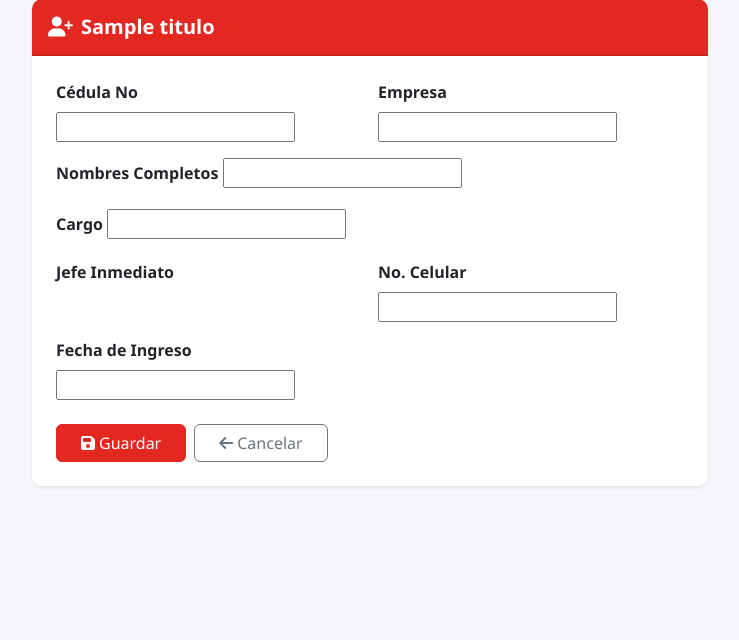
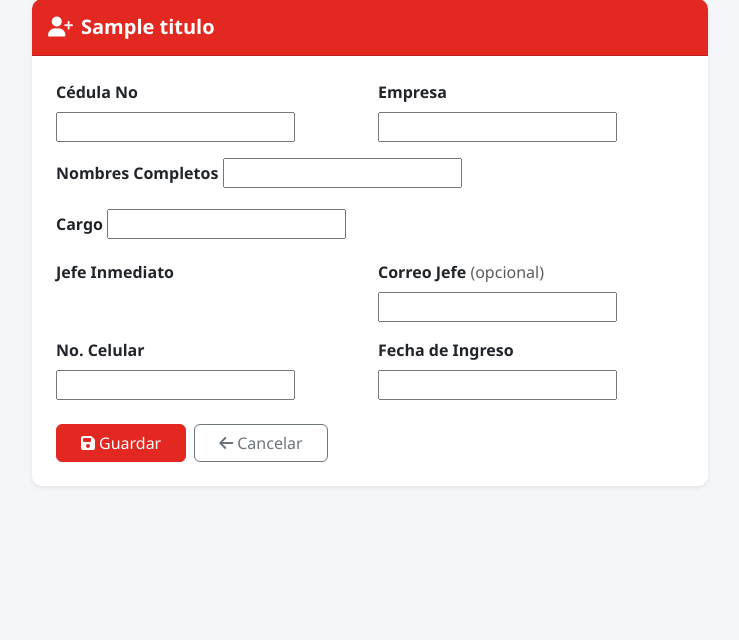
Before and after one commit to Corzito/proyecto_jefecito, a Django app: template _periodo_de_prueba/templates/_periodo_de_prueba/form.html in a window 1280 px wide. Shown: the part 112-752 px from the top of the page, without its empty margins (270-1009 px from the left). Run offline with Django 3.2, Linux system fonts and the light colour scheme; the template is opened without the code that fills it: most values are stand-ins (such as "Sample title", 1, 10 or a date in 2020); form fields are guessed from the names that the template uses.

Commit message:
fix: agregar campo correo_jefe al formulario

```diff
--- a/_periodo_de_prueba/templates/_periodo_de_prueba/form.html
+++ b/_periodo_de_prueba/templates/_periodo_de_prueba/form.html
@@ -44,6 +44,11 @@
           </div>
 
           <div class="col-md-6">
+            <label class="form-label fw-semibold">Correo Jefe <span class="text-muted fw-normal">(opcional)</span></label>
+            {{ form.correo_jefe }}
+          </div>
+
+          <div class="col-md-6">
             <label class="form-label fw-semibold">No. Celular</label>
             {{ form.celular }}
           </div>
```
